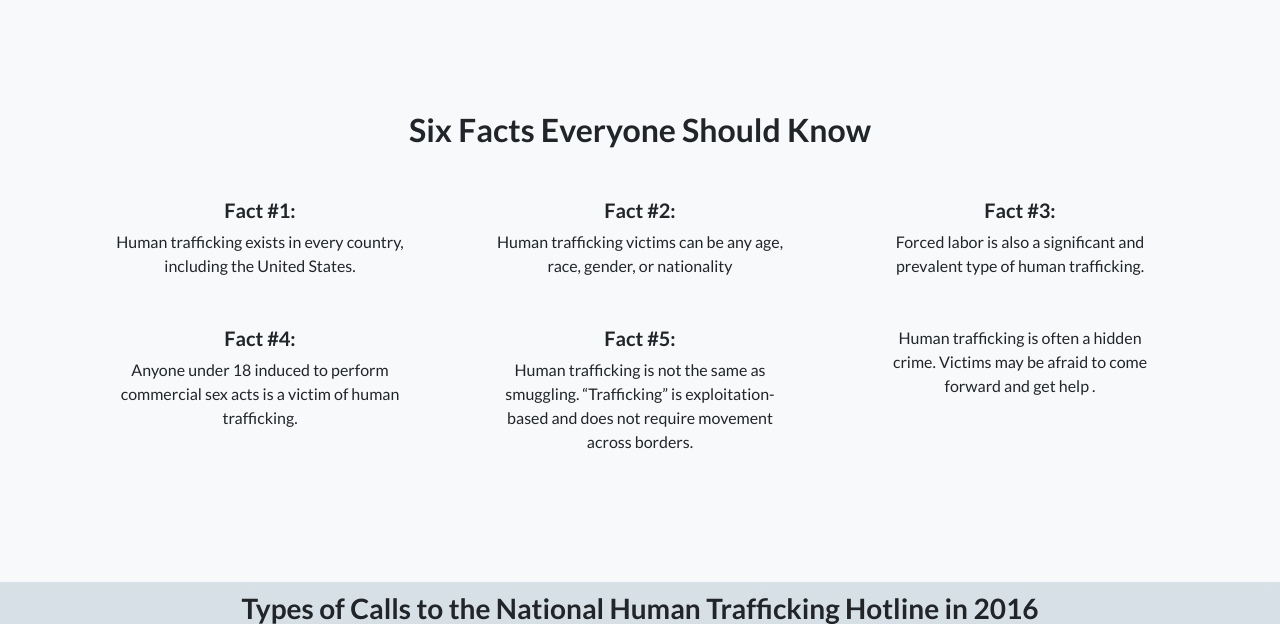
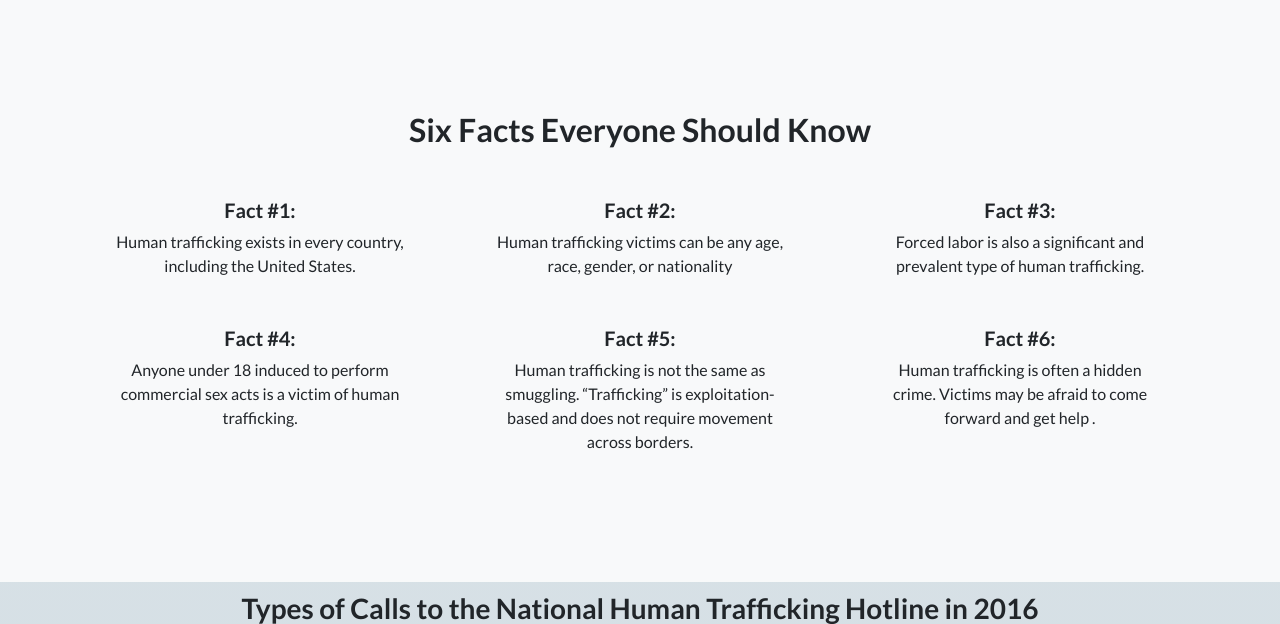
Before and after one commit to prestonfitz/Missing-Persons, a Django app: page //about in a window 1280 px wide. Shown: the part 710-1334 px from the top of the page. Run offline with Django 4.2, Linux system fonts and the light colour scheme; some libraries are stand-ins or nearby versions.

Commit message:
Update headings

```diff
--- a/PracticeWeb/templates/basefolder/about.html
+++ b/PracticeWeb/templates/basefolder/about.html
@@ -110,6 +110,8 @@
                     </div>
                     <div class="col-lg-4">
                         <div class="testimonial-item mx-auto mb-5 mb-lg-0">
+
+                            <h5>Fact #6:</h5>
                             <p class="font-weight-light mb-0">
                                 Human trafficking is often a hidden crime. Victims may be afraid to come forward and get help .</p>
                         </div>
```
